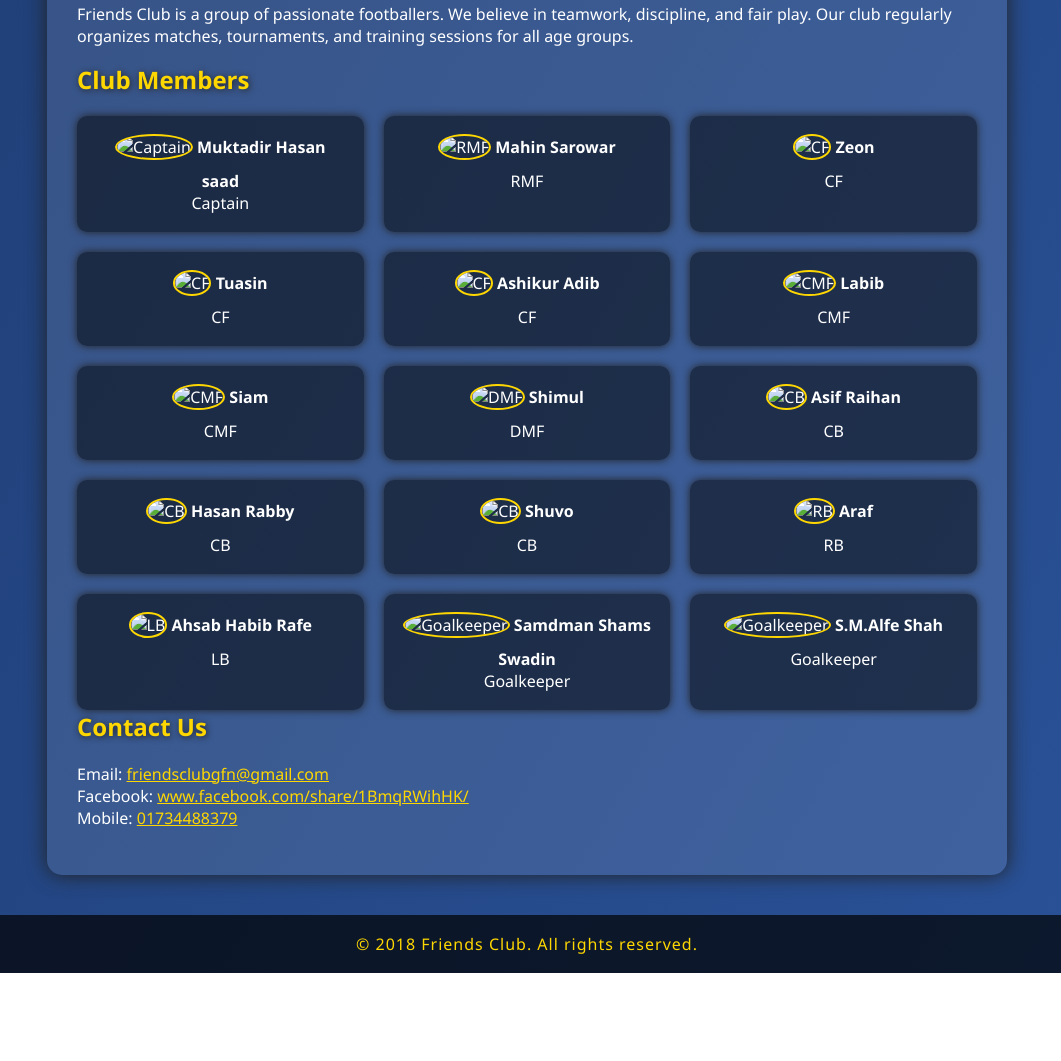
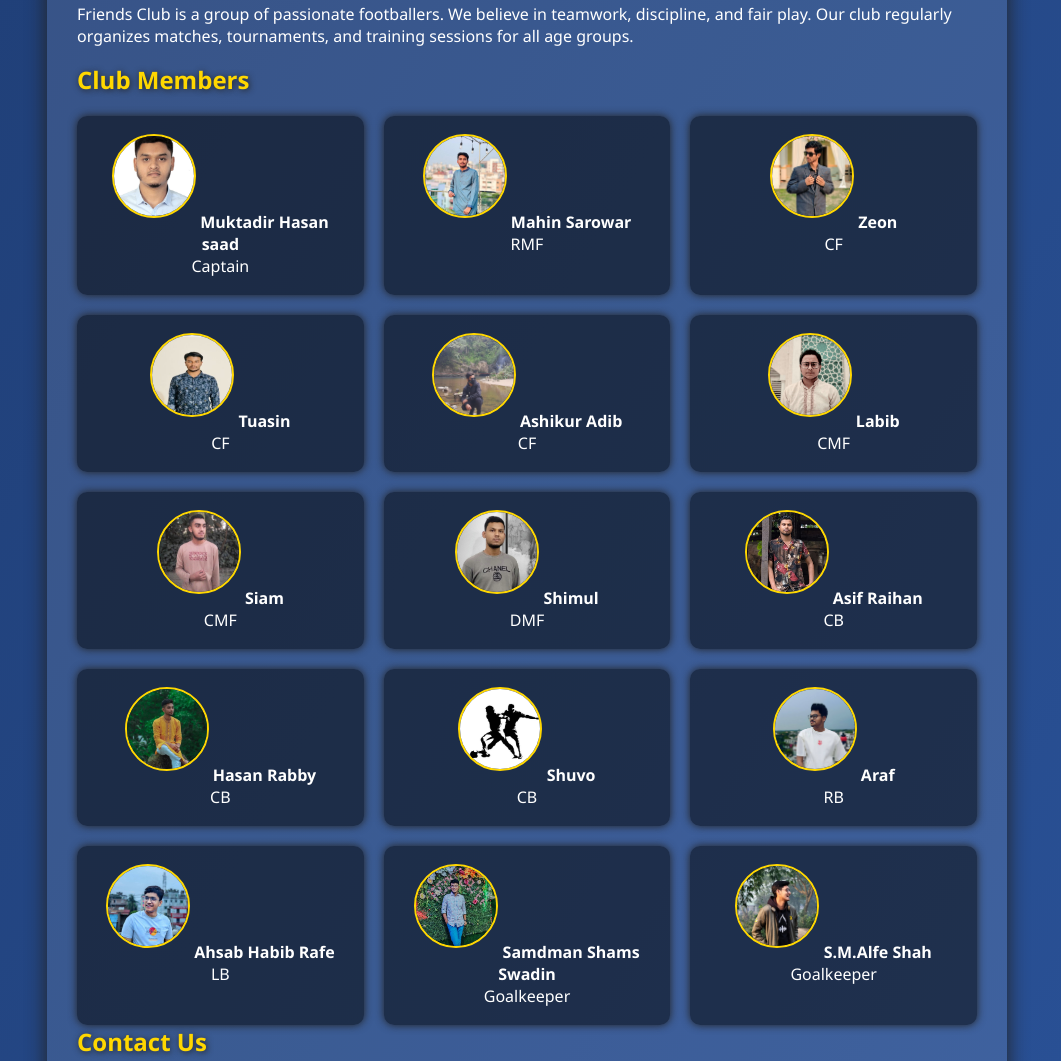
Before and after one commit to Muktadir-669/friends--club-website, a plain HTML site: page index.html in a window 1280 px wide. Shown: the part 551-1612 px from the top of the page, without its empty margins (113-1174 px from the left). Before the commit the page ends 1524 px from the top, so only its background shows below. Drawn offline with Linux system fonts and the light colour scheme.

Commit message:
image issue solved

```diff
--- a/index.html
+++ b/index.html
@@ -144,7 +144,7 @@
     <a href="#contact">Contact</a>
   </div>
   <div class="main" id="home">
-    <img src="images/Club-Logo.png" alt="Club Logo" class="club-logo">
+    <img src="Club-Logo.png" alt="Club Logo" class="club-logo">
     <h2 id="about">About Our Club</h2>
     <p>
       Friends Club is a group of passionate footballers. We believe in teamwork, discipline, and fair play. Our club regularly organizes matches, tournaments, and training sessions for all age groups.
@@ -152,77 +152,77 @@
     <h2 id="members">Club Members</h2>
     <div class="members">
       <div class="member-card">
-        <img src="images/member1.jpg" alt="Captain">
+        <img src="member1.jpg" alt="Captain">
         <strong>Muktadir Hasan saad</strong>
         <div>Captain</div>
       </div>
       <div class="member-card">
-        <img src="images/member2.jpg" alt="RMF">
+        <img src="member2.jpg" alt="RMF">
         <strong>Mahin Sarowar</strong>
         <div>RMF</div>
       </div>
       <div class="member-card">
-        <img src="images/member3.jpg" alt="CF">
+        <img src="member3.jpg" alt="CF">
         <strong>Zeon</strong>
         <div>CF</div>
       </div>
       <div class="member-card">
-        <img src="images/member4.jpg" alt="CF">
+        <img src="member4.jpg" alt="CF">
         <strong>Tuasin</strong>
         <div>CF</div>
       </div>
       <div class="member-card">
-        <img src="images/member5.jpg" alt="CF">
+        <img src="member5.jpg" alt="CF">
         <strong>Ashikur Adib</strong>
         <div>CF</div>
       </div>
       <div class="member-card">
-        <img src="images/member6.jpg" alt="CMF">
+        <img src="member6.jpg" alt="CMF">
         <strong>Labib</strong>
         <div>CMF</div>
       </div>
       <div class="member-card">
-        <img src="images/member7.jpg" alt="CMF">
+        <img src="member7.jpg" alt="CMF">
         <strong>Siam</strong>
         <div>CMF</div>
       </div>
       <div class="member-card">
-        <img src="images/member8.jpg" alt="DMF">
+        <img src="member8.jpg" alt="DMF">
         <strong>Shimul</strong>
         <div>DMF</div>
       </div>
       <div class="member-card">
-        <img src="images/member9.jpg" alt="CB">
+        <img src="member9.jpg" alt="CB">
         <strong>Asif Raihan</strong>
         <div>CB</div>
       </div>
       <div class="member-card">
-        <img src="images/member10.jpg" alt="CB">
+        <img src="member10.jpg" alt="CB">
         <strong>Hasan Rabby</strong>
         <div>CB</div>
       </div>
       <div class="member-card">
-        <img src="images/member11.jpg" alt="CB">
+        <img src="member11.jpg" alt="CB">
         <strong>Shuvo</strong>
         <div>CB</div>
       </div>
       <div class="member-card">
-        <img src="images/member12.jpg" alt="RB">
+        <img src="member12.jpg" alt="RB">
         <strong>Araf</strong>
         <div>RB</div>
       </div>
       <div class="member-card">
-        <img src="images/member13.jpg" alt="LB">
+        <img src="member13.jpg" alt="LB">
         <strong>Ahsab Habib Rafe</strong>
         <div>LB</div>
       </div>
       <div class="member-card">
-        <img src="images/member14.jpg" alt="Goalkeeper">
+        <img src="member14.jpg" alt="Goalkeeper">
         <strong>Samdman Shams Swadin</strong>
         <div>Goalkeeper</div>
       </div>
       <div class="member-card">
-        <img src="images/member15.jpg" alt="Goalkeeper">
+        <img src="member15.jpg" alt="Goalkeeper">
         <strong>S.M.Alfe Shah</strong>
         <div>Goalkeeper</div>
       </div>
```
